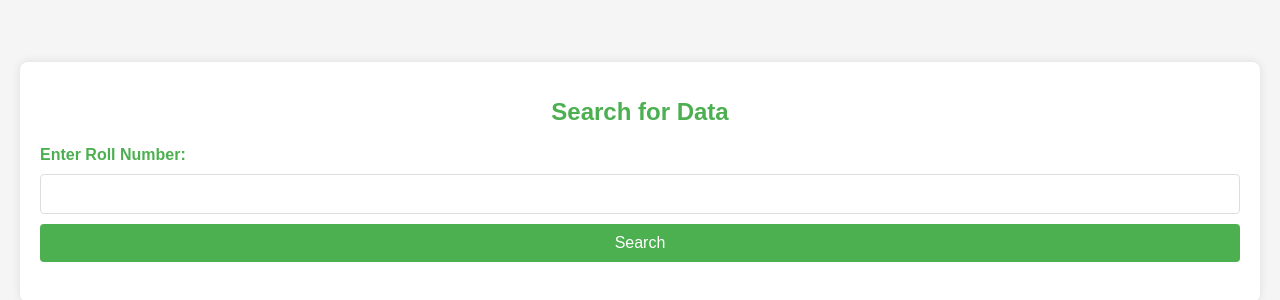
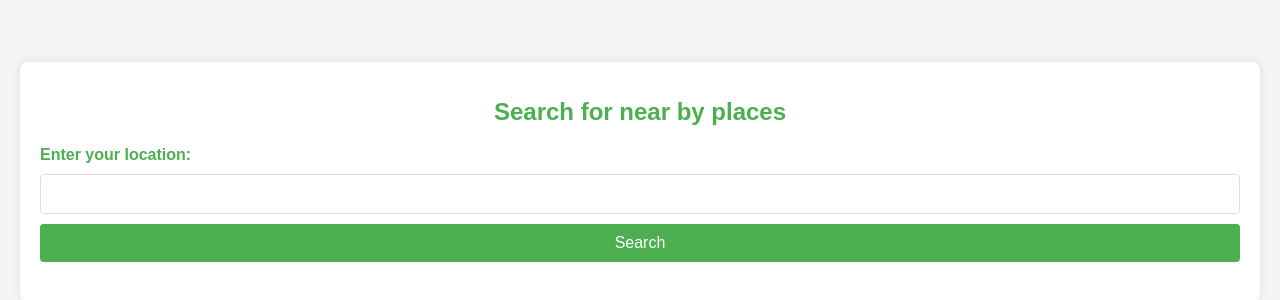
Before and after one commit to aloktestaccount/new_test, a website: page public/index.html in a window 1280 px wide. Shown: the part 218-518 px from the top of the page. Drawn offline with Linux system fonts and the light colour scheme.

Commit message:
Update index.html

```diff
--- a/public/index.html
+++ b/public/index.html
@@ -117,9 +117,9 @@
 </head>
 <body>
     <div class="container">
-        <h1>Search for Data</h1>
+        <h1>Search for near by places</h1>
         <form id="searchForm">
-            <label for="rollno">Enter Roll Number:</label>
+            <label for="rollno">Enter your location:</label>
             <input type="text" id="rollno" name="rollno" required>
             <button type="submit">Search</button>
         </form>
```
